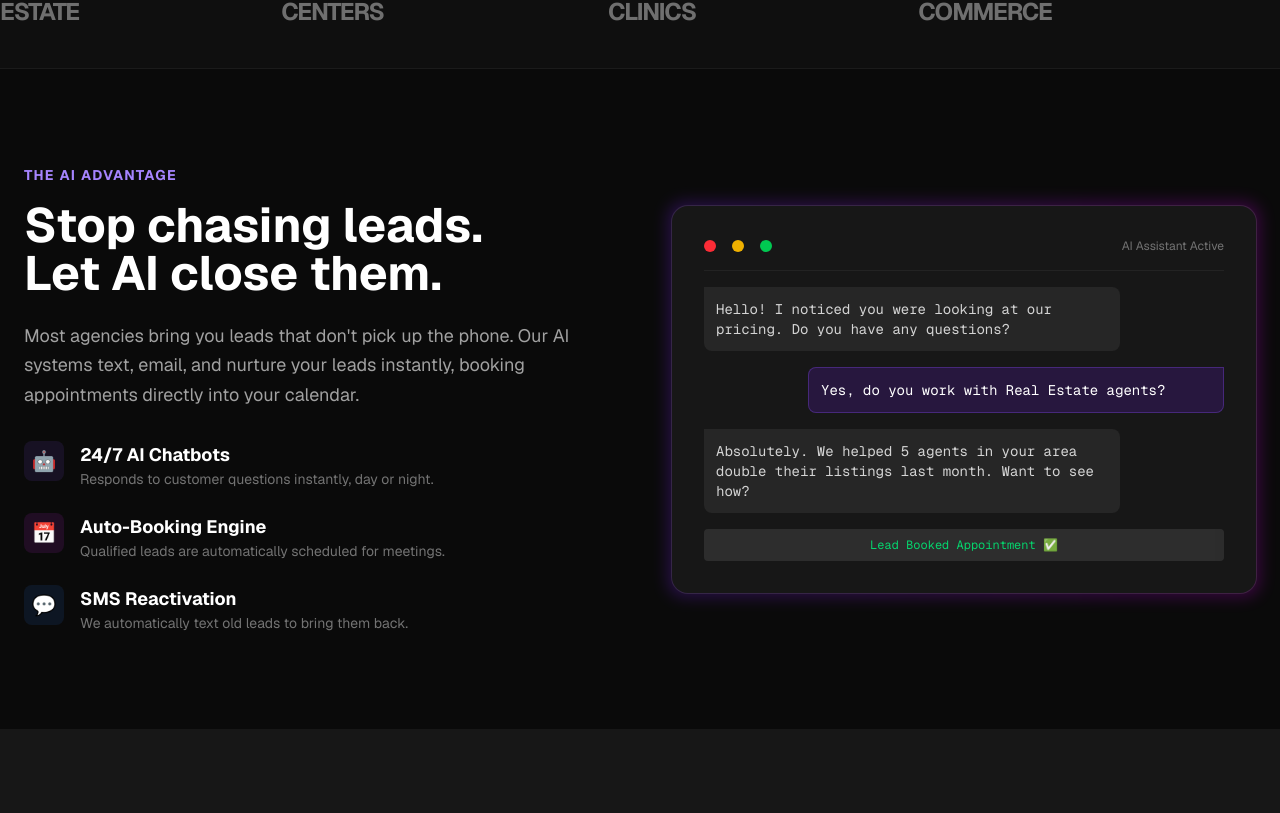
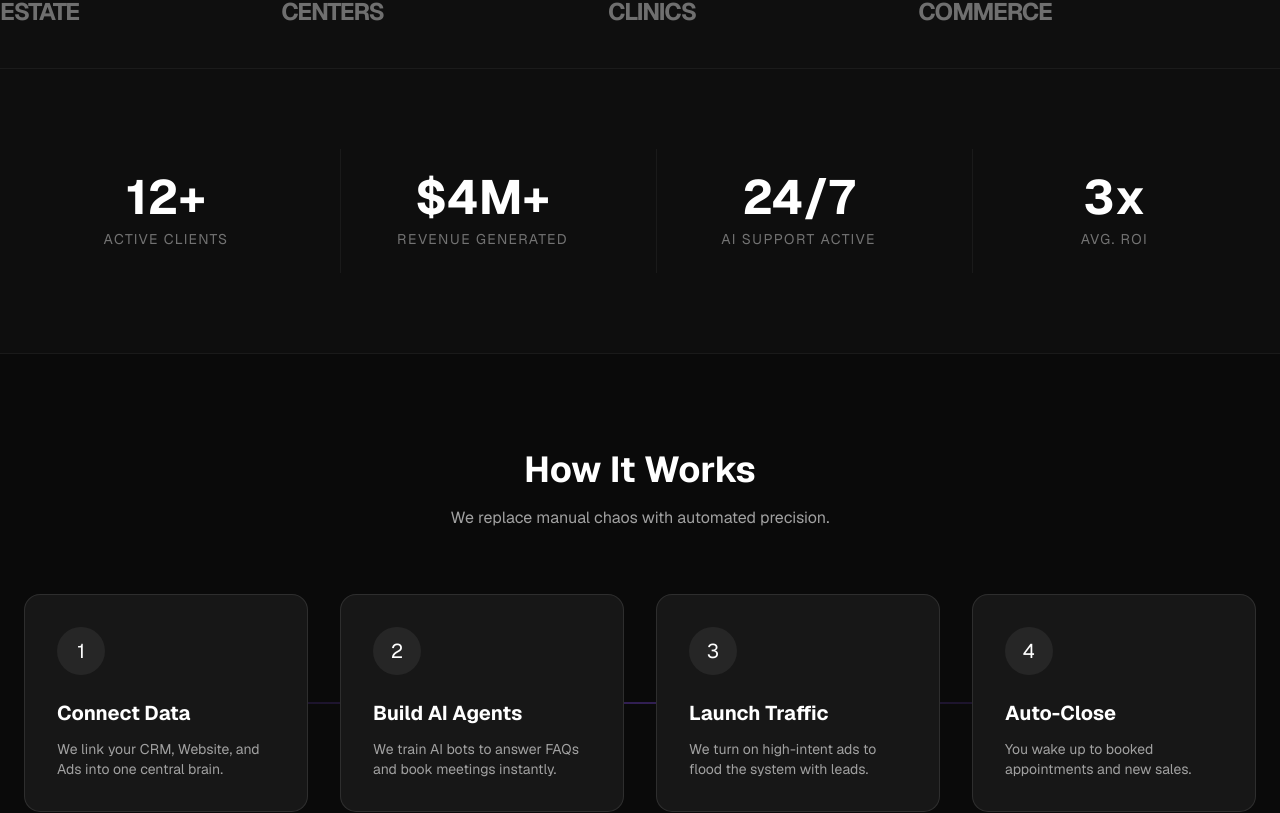
Before and after one commit to Suman8763/sg-agency, a Next.js app: page / in a window 1280 px wide. Shown: the part 969-1782 px from the top of the page. Built offline with nearby package versions, Linux system fonts and the light colour scheme.

Commit message:
added stats and automation workflow

```diff
--- a/app/page.tsx
+++ b/app/page.tsx
@@ -79,6 +79,74 @@ export default function Home() {
             <span>E-Commerce</span>
             <span className="text-violet-500">•</span>
             <span>SaaS</span>
+        </div>
+      </section>
+      {/* STATS SECTION (The BrandSparc Trust Factor) */}
+      <section className="py-20 border-b border-white/5 bg-neutral-900/30">
+        <div className="max-w-7xl mx-auto px-6 grid grid-cols-2 md:grid-cols-4 gap-8 text-center">
+          <div className="p-6">
+            <h3 className="text-4xl md:text-5xl font-bold text-white mb-2">12+</h3>
+            <p className="text-neutral-500 text-sm uppercase tracking-widest">Active Clients</p>
+          </div>
+          <div className="p-6 border-l border-white/5">
+            <h3 className="text-4xl md:text-5xl font-bold text-white mb-2">$4M+</h3>
+            <p className="text-neutral-500 text-sm uppercase tracking-widest">Revenue Generated</p>
+          </div>
+          <div className="p-6 border-l border-white/5">
+            <h3 className="text-4xl md:text-5xl font-bold text-white mb-2">24/7</h3>
+            <p className="text-neutral-500 text-sm uppercase tracking-widest">AI Support Active</p>
+          </div>
+          <div className="p-6 border-l border-white/5">
+            <h3 className="text-4xl md:text-5xl font-bold text-white mb-2">3x</h3>
+            <p className="text-neutral-500 text-sm uppercase tracking-widest">Avg. ROI</p>
+          </div>
+        </div>
+      </section>
+
+      {/* THE "AUTOMATION WORKFLOW" VISUAL (The Feature You Wanted) */}
+      <section className="py-24 px-6 relative overflow-hidden">
+        <div className="max-w-7xl mx-auto">
+          <div className="text-center mb-16">
+            <h2 className="text-3xl md:text-4xl font-bold mb-4">How It Works</h2>
+            <p className="text-neutral-400">We replace manual chaos with automated precision.</p>
+          </div>
+
+          <div className="relative">
+            {/* Connecting Line (Desktop Only) */}
+            <div className="hidden md:block absolute top-1/2 left-0 w-full h-0.5 bg-gradient-to-r from-transparent via-violet-500 to-transparent -translate-y-1/2 opacity-30"></div>
+
+            <div className="grid md:grid-cols-4 gap-8 relative z-10">
+
+              {/* Step 1 */}
+              <div className="group bg-neutral-900 border border-white/10 p-8 rounded-2xl hover:-translate-y-2 transition-all duration-300">
+                <div className="w-12 h-12 bg-neutral-800 rounded-full flex items-center justify-center text-xl mb-6 group-hover:bg-violet-600 transition-colors">1</div>
+                <h3 className="text-xl font-bold text-white mb-3">Connect Data</h3>
+                <p className="text-sm text-neutral-400">We link your CRM, Website, and Ads into one central brain.</p>
+              </div>
+
+              {/* Step 2 */}
+              <div className="group bg-neutral-900 border border-white/10 p-8 rounded-2xl hover:-translate-y-2 transition-all duration-300 delay-100">
+                <div className="w-12 h-12 bg-neutral-800 rounded-full flex items-center justify-center text-xl mb-6 group-hover:bg-fuchsia-600 transition-colors">2</div>
+                <h3 className="text-xl font-bold text-white mb-3">Build AI Agents</h3>
+                <p className="text-sm text-neutral-400">We train AI bots to answer FAQs and book meetings instantly.</p>
+              </div>
+
+              {/* Step 3 */}
+              <div className="group bg-neutral-900 border border-white/10 p-8 rounded-2xl hover:-translate-y-2 transition-all duration-300 delay-200">
+                <div className="w-12 h-12 bg-neutral-800 rounded-full flex items-center justify-center text-xl mb-6 group-hover:bg-blue-600 transition-colors">3</div>
+                <h3 className="text-xl font-bold text-white mb-3">Launch Traffic</h3>
+                <p className="text-sm text-neutral-400">We turn on high-intent ads to flood the system with leads.</p>
+              </div>
+
+              {/* Step 4 */}
+              <div className="group bg-neutral-900 border border-white/10 p-8 rounded-2xl hover:-translate-y-2 transition-all duration-300 delay-300">
+                <div className="w-12 h-12 bg-neutral-800 rounded-full flex items-center justify-center text-xl mb-6 group-hover:bg-green-500 transition-colors">4</div>
+                <h3 className="text-xl font-bold text-white mb-3">Auto-Close</h3>
+                <p className="text-sm text-neutral-400">You wake up to booked appointments and new sales.</p>
+              </div>
+
+            </div>
+          </div>
         </div>
       </section>
 
```
